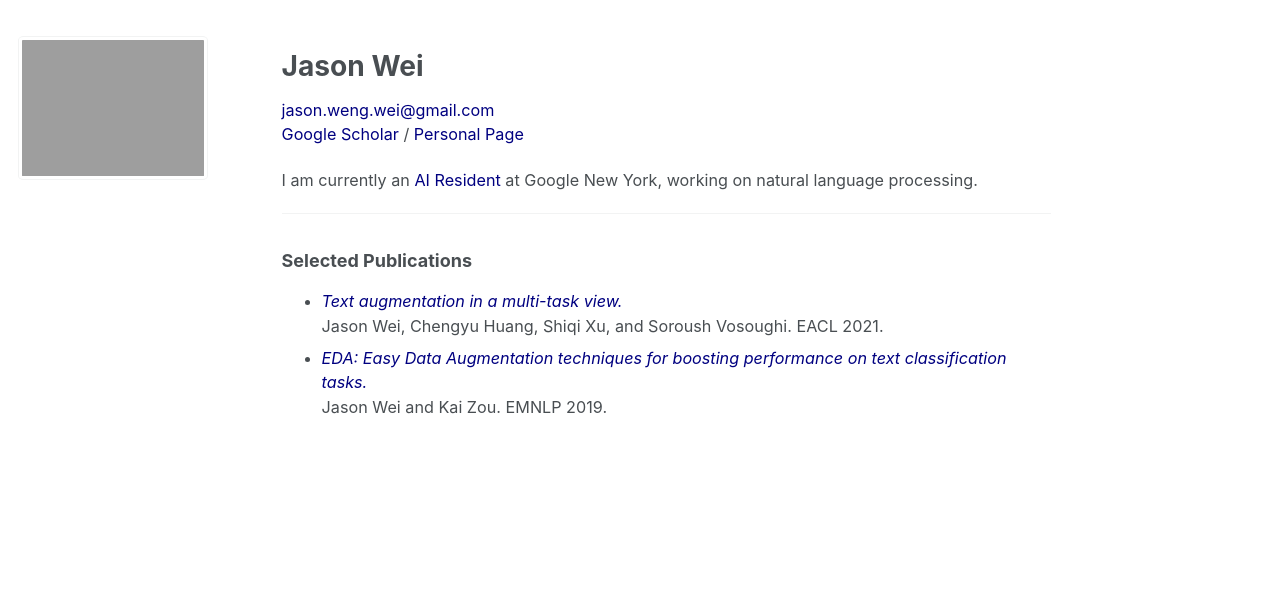
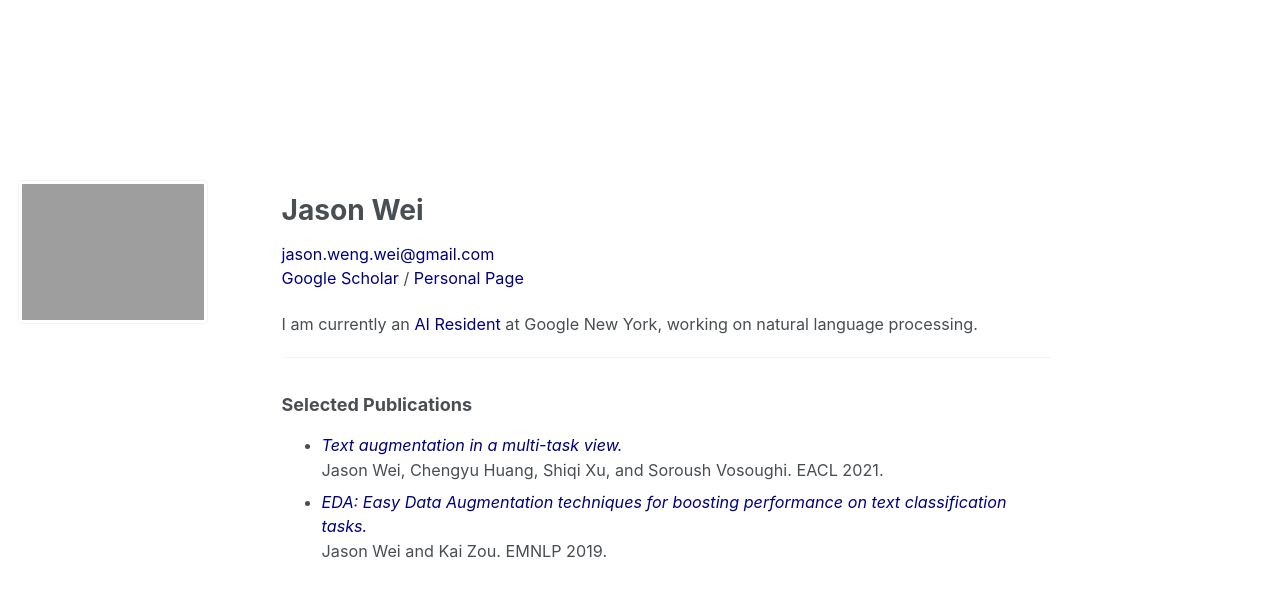
Before and after one commit to jasonwei20/jasonwei20.github.io, a Jekyll site: the page built from _pages/about.md, in a window 1280 px wide. Shown: the top 597 px of the page. Built offline with Jekyll 4.4.1, drawn with Linux system fonts in a browser that asks for light colours.

Commit message:
add stuff

```diff
--- a/_sass/_page.scss
+++ b/_sass/_page.scss
@@ -5,7 +5,7 @@
 #main {
   @include container;
   @include clearfix;
-  margin-top: 2em;
+  margin-top: 10em;
   padding-left: 1em;
   padding-right: 1em;
   animation: intro 0.3s both;
```
